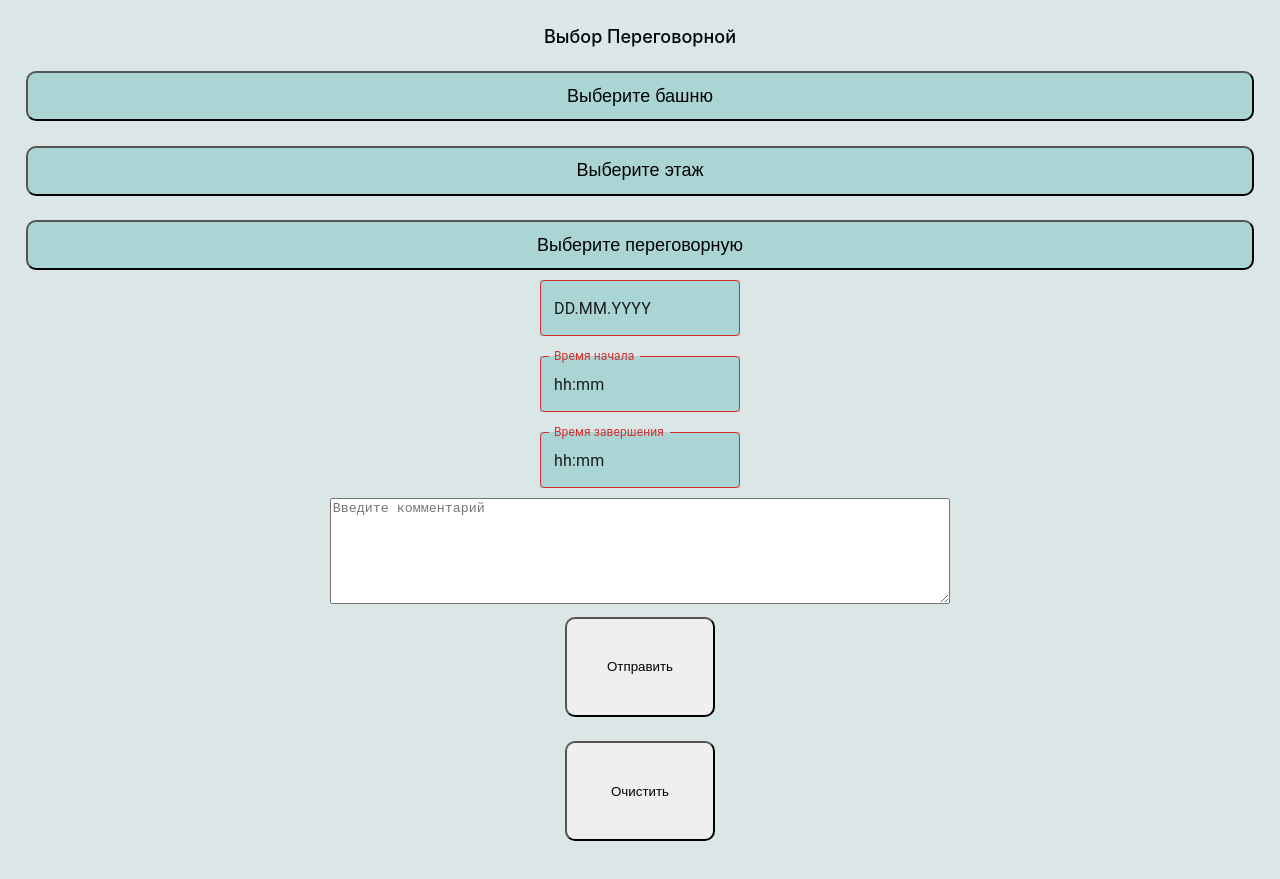
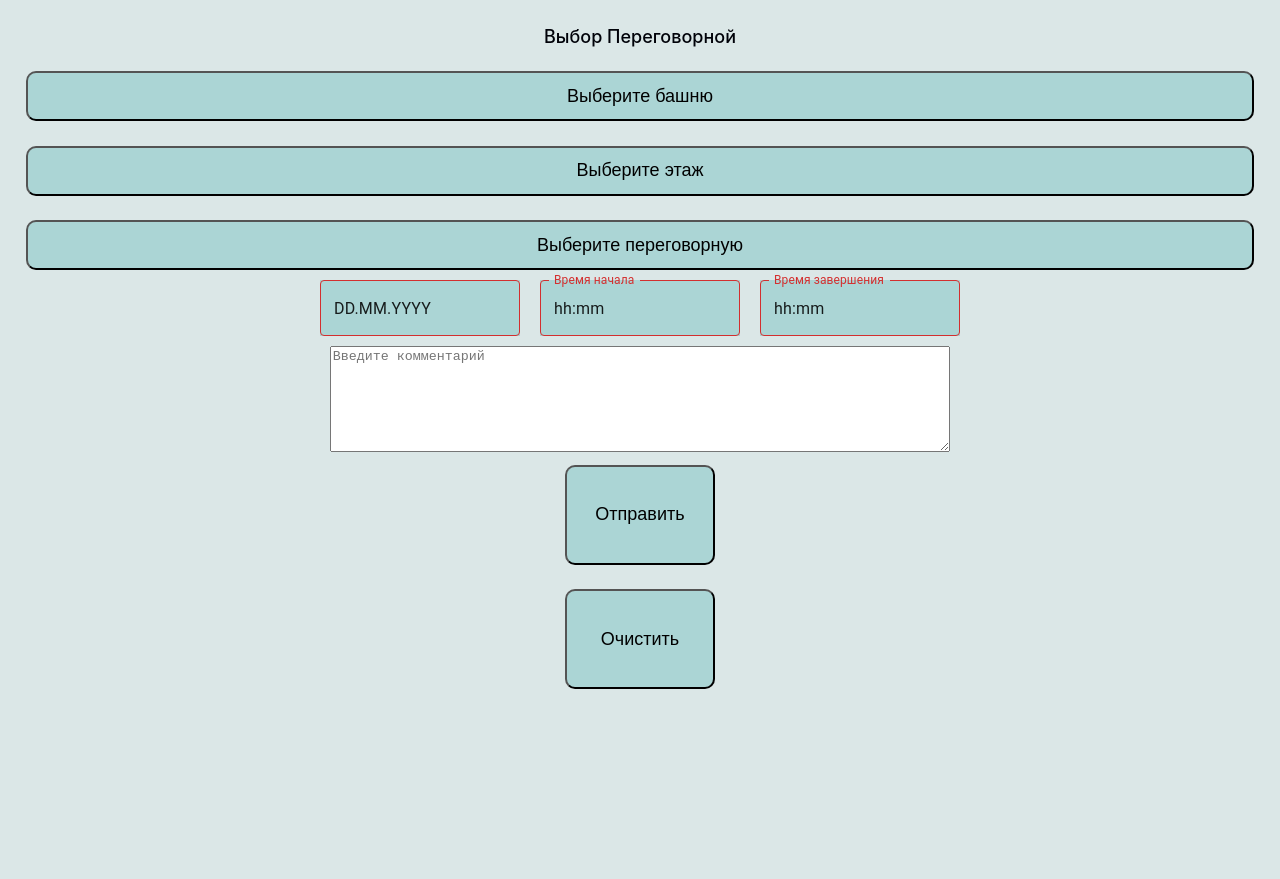
Before and after one commit to al7an08/vk_test_booking_a_meeting_room, a React (Create React App) app: page / in a window 1280 px wide. After the commit the page ends 800 px from the top, so only its background shows below. Built offline with nearby package versions, Linux system fonts and the light colour scheme; the HTML template or start-up script is replaced by a standard one.

Commit message:
added more styling

```diff
--- a/src/App.tsx
+++ b/src/App.tsx
@@ -125,7 +125,8 @@ const App = () => {
           ))
         }
       </Dropdown>
-      <LocalizationProvider dateAdapter={AdapterDayjs} adapterLocale="ru">
+      <LocalizationProvider className='LocalizationProvider' dateAdapter={AdapterDayjs} adapterLocale="ru">
+        <div className="timeStuff">
           <DatePicker sx={{ margin: '10px' }} className='datePicker' value={date} onChange={(value) => setDate(value ? value : date)} />
           <TimePicker sx={{ margin: '10px' }} className='timePicker'
             label="Время начала"
@@ -137,6 +138,7 @@ const App = () => {
             defaultValue={endTime}
             value={endTime}
             onChange={(value) => setEndTime(value ? value : endTime)} />
+        </div>
       </LocalizationProvider>
       <TextArea value={comment} placeholder='Введите комментарий' onChange={(e) => { setComment(e.target.value) }}></TextArea>
       <Button onClick={storageAndShowData}>Отправить</Button>
@@ -166,6 +168,8 @@ const Button = styled.button`
   align-self: center;
   margin: 1%;
   border-radius: 10px;
+  background-color: #abd5d5;
+  font-size: large;
 `
 
 
--- a/src/index.css
+++ b/src/index.css
@@ -40,3 +40,9 @@ code {
   align-self: center;
   background-color: #abd5d5;
 }
+
+.timeStuff {
+  display: flex;
+  flex-direction: row;
+  justify-content: center;
+}
```
Lines whose indentation alone changed are shown as unchanged.
